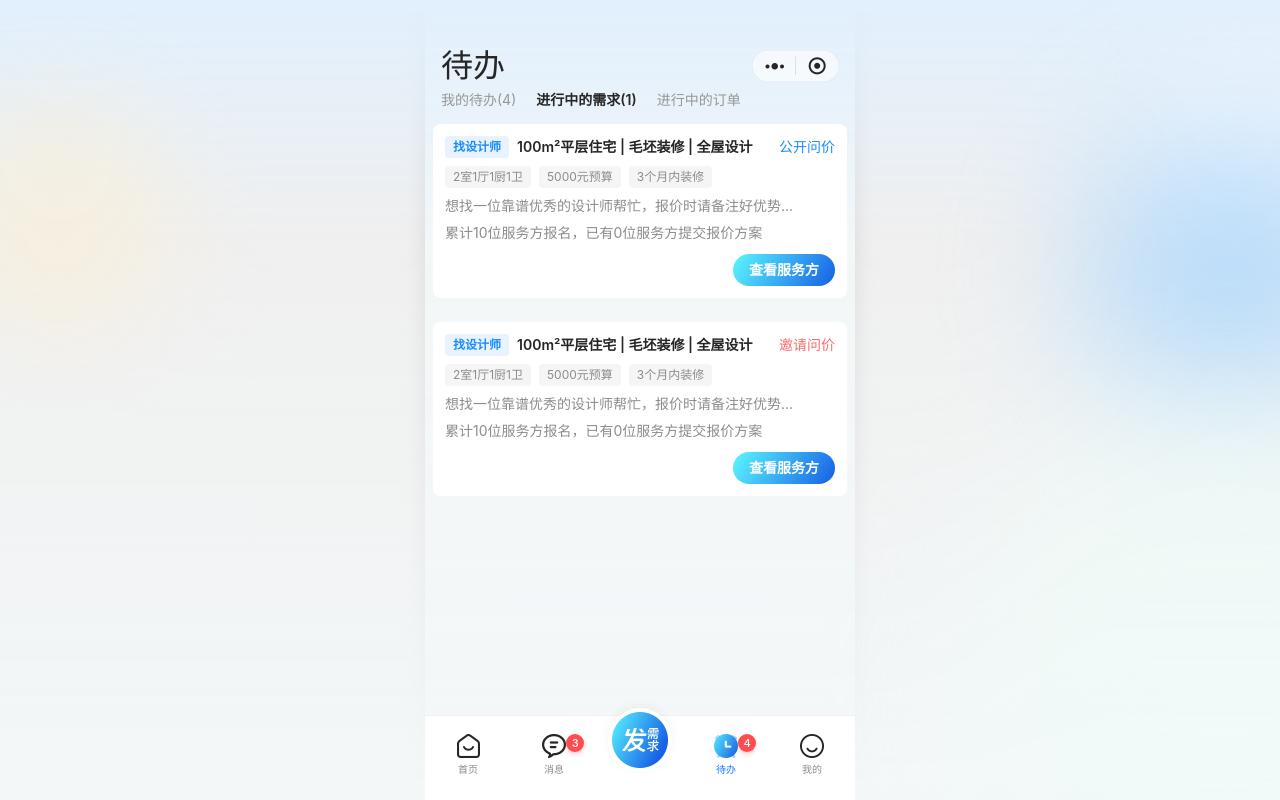
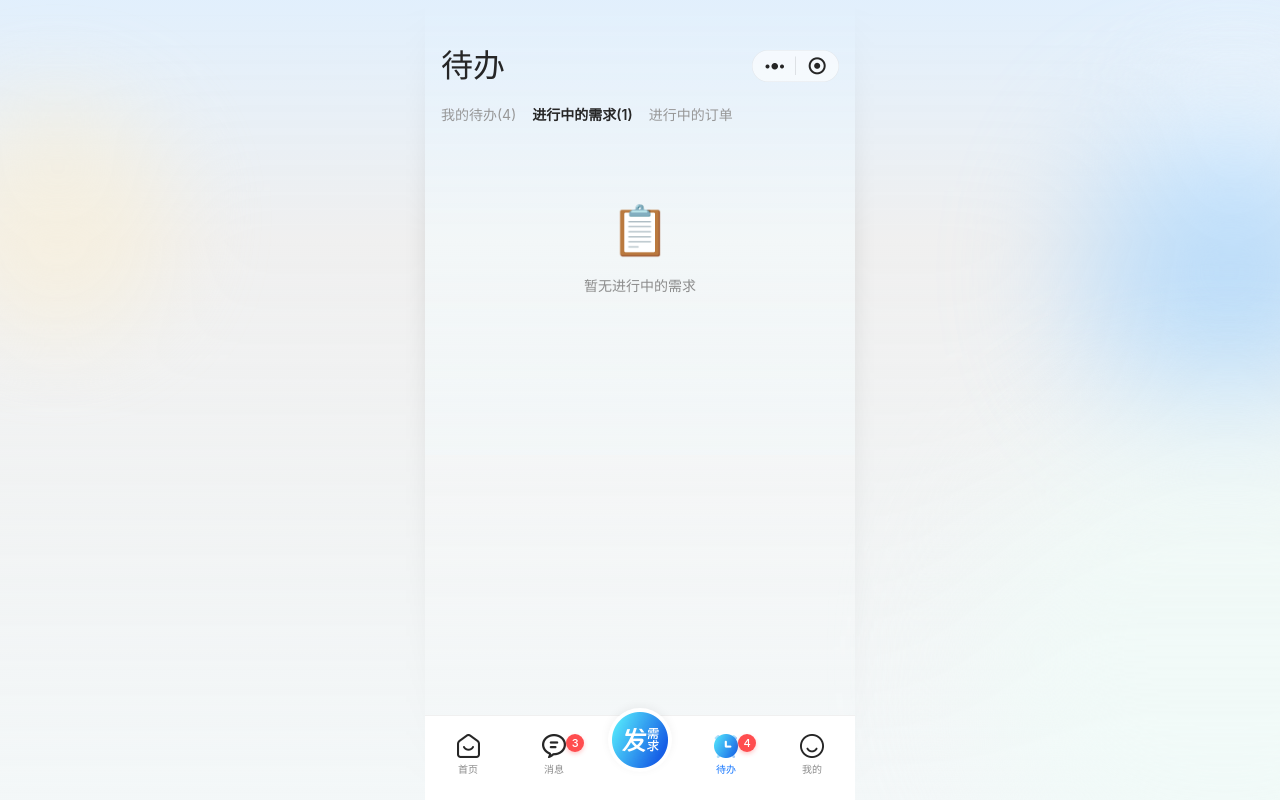
Before and after one commit to crowI9/fabu, a Vue app: page /todo in a window 1280 px wide. Both pictures are taken after a click on the element "进行中的需求(1)". Built offline with nearby package versions, Linux system fonts and the light colour scheme.

Commit message:
重新生成待办页面，保持与消息页面一致的规范

```diff
--- a/src/views/Todo.vue
+++ b/src/views/Todo.vue
@@ -10,7 +10,9 @@
 
     <!-- 顶部导航栏 -->
     <div class="nav-header">
-      <h1 class="main-title">待办</h1>
+      <div class="header-row">
+        <h1 class="main-title">待办</h1>
+      </div>
       <div class="nav-actions">
         <img src="/images/icon/capsule-btn.png" alt="更多" class="capsule-btn">
       </div>
@@ -53,8 +55,10 @@
           </div>
           <div class="divider"></div>
           <div class="card-body">
-            <div class="demand-tag">需求</div>
-            <div class="demand-title">100m²平层住宅 | 毛坯装修 | 全屋设计</div>
+            <div class="demand-row">
+              <div class="demand-tag">需求</div>
+              <div class="demand-title">100m²平层住宅 | 毛坯装修 | 全屋设计</div>
+            </div>
           </div>
           <div class="divider"></div>
           <div class="card-footer">
@@ -76,7 +80,7 @@
             <div class="order-info">
               <span class="order-tag">订单</span>
               <span class="service-name">设计服务</span>
-              <img src="https://placehold.co/20x20" alt="头像" class="avatar-small">
+              <img src="/images/avatar/designer1.jpg" alt="头像" class="avatar-small">
               <span class="user-name">潘晓琪</span>
             </div>
             <div class="order-desc">您有一笔订单待付款，请及时处理</div>
@@ -98,7 +102,7 @@
             <div class="order-info">
               <span class="order-tag">订单</span>
               <span class="service-name">设计服务</span>
-              <img src="https://placehold.co/20x20" alt="头像" class="avatar-small">
+              <img src="/images/avatar/designer1.jpg" alt="头像" class="avatar-small">
               <span class="user-name">潘晓琪</span>
             </div>
             <div class="order-desc">您有一笔订单成果已提交，需要您验收确认</div>
@@ -112,58 +116,17 @@
 
       <!-- 进行中的需求 Tab -->
       <div v-if="activeTab === 'demand'" class="tab-content">
-        <div class="demand-card" v-for="(item, index) in demandList" :key="index">
-          <div class="demand-header">
-            <span class="demand-type">找设计师</span>
-            <span class="demand-title-small">100m²平层住宅 | 毛坯装修 | 全屋设计</span>
-            <span class="demand-status" :class="item.status">{{ item.statusText }}</span>
-          </div>
-          <div class="demand-tags">
-            <span class="tag">2室1厅1厨1卫</span>
-            <span class="tag">5000元预算</span>
-            <span class="tag">3个月内装修</span>
-          </div>
-          <div class="demand-desc">想找一位靠谱优秀的设计师帮忙，报价时请备注好优势...</div>
-          <div class="demand-stats">
-            累计10位服务方报名，已有0位服务方提交报价方案
-          </div>
-          <div class="demand-actions">
-            <button class="action-btn primary">查看服务方</button>
-          </div>
+        <div class="empty-state">
+          <div class="empty-icon">📋</div>
+          <div class="empty-text">暂无进行中的需求</div>
         </div>
       </div>
 
       <!-- 进行中的订单 Tab -->
       <div v-if="activeTab === 'order'" class="tab-content">
-        <div class="order-card" v-for="(item, index) in orderList" :key="index">
-          <div class="order-card-header">
-            <span class="order-card-title">设计服务</span>
-            <span class="order-status-tag">待付款</span>
-          </div>
-          <div class="order-detail-row">
-            <span class="label">服务方</span>
-            <div class="value">
-              <img src="https://placehold.co/20x20" alt="头像" class="avatar-small">
-              <span>潘晓琪</span>
-              <span class="phone">13088888888</span>
-            </div>
-          </div>
-          <div class="order-detail-row">
-            <span class="label">工程费用</span>
-            <span class="value price">¥10000</span>
-          </div>
-          <div class="order-detail-row">
-            <span class="label">当前阶段</span>
-            <span class="value">设计服务阶段一</span>
-          </div>
-          <div class="order-detail-row">
-            <span class="label">当前阶段费用</span>
-            <span class="value price highlight">¥7000</span>
-          </div>
-          <div class="order-card-footer">
-            <button class="action-btn outline">查看详情</button>
-            <button class="action-btn primary">去付款</button>
-          </div>
+        <div class="empty-state">
+          <div class="empty-icon">📦</div>
+          <div class="empty-text">暂无进行中的订单</div>
         </div>
       </div>
     </div>
@@ -178,40 +141,19 @@ import { ref } from 'vue'
 import TabBar from '../components/TabBar.vue'
 
 const activeTab = ref('todo')
-
-const demandList = ref([
-  {
-    status: 'public',
-    statusText: '公开问价'
-  },
-  {
-    status: 'invite',
-    statusText: '邀请问价'
-  }
-])
-
-const orderList = ref([
-  {
-    title: '设计服务',
-    status: '待付款',
-    provider: '潘晓琪',
-    phone: '13088888888',
-    totalPrice: 10000,
-    stage: '设计服务阶段一',
-    stagePrice: 7000
-  }
-])
 </script>
 
 <style scoped>
 .todo-page {
-  min-height: 100vh;
-  min-height: -webkit-fill-available;
+  height: 100vh;
+  height: -webkit-fill-available;
   background: #F3F7F8;
   position: relative;
   /* iOS 状态栏规范：44px 状态栏 */
   padding-top: 44px;
-  padding-bottom: 100px;
+  display: flex;
+  flex-direction: column;
+  overflow: hidden;
 }
 
 /* 渐变背景装饰 - 覆盖整个页面 */
@@ -270,24 +212,31 @@ const orderList = ref([
   filter: blur(68px);
 }
 
-/* 顶部导航栏 */
+/* 顶部导航栏 - 与消息页面保持一致 */
 .nav-header {
   position: relative;
   z-index: 10;
+  padding: 12px 16px;
+  /* iOS 导航栏规范 */
+  height: 44px;
+  flex-shrink: 0;
   display: flex;
   align-items: center;
   justify-content: space-between;
-  padding: 12px 16px;
-  /* iOS 导航栏规范 */
-  height: 44px;
 }
 
-.nav-header .main-title {
-  margin: 0;
+.header-row {
+  display: flex;
+  align-items: center;
+  height: 100%;
+}
+
+.main-title {
   font-size: 32px;
   font-family: 'DingTalk JinBuTi', 'PingFang SC', -apple-system, sans-serif;
   font-weight: 400;
   color: #262626;
+  margin: 0;
   line-height: 30px;
 }
 
@@ -300,7 +249,7 @@ const orderList = ref([
   width: 87px;
   height: 32px;
   object-fit: contain;
-  display: block;
+  cursor: pointer;
 }
 
 /* Tab 切换栏 */
@@ -309,9 +258,9 @@ const orderList = ref([
   z-index: 10;
   display: flex;
   align-items: center;
-  padding: 0 16px;
-  margin-bottom: 12px;
-  gap: 20px;
+  padding: 16px;
+  gap: 16px;
+  flex-shrink: 0;
 }
 
 .tab-item {
@@ -321,32 +270,30 @@ const orderList = ref([
   color: #979797;
   cursor: pointer;
   white-space: nowrap;
-  line-height: 24px;
+  transition: color 0.2s;
 }
 
 .tab-item.active {
-  font-size: 14px;
+  color: #262626;
   font-weight: 600;
-  color: #262626;
 }
 
 /* 内容区域 */
 .content-container {
   position: relative;
   z-index: 10;
-  padding: 0 8px;
-  /* 与页面高度保持一致 */
-  min-height: calc(100vh - 44px - 44px - 36px - 100px);
-  min-height: calc(-webkit-fill-available - 44px - 44px - 36px - 100px);
+  flex: 1;
+  overflow-y: auto;
+  padding: 0 16px 100px;
 }
 
 .tab-content {
   display: flex;
   flex-direction: column;
-  gap: 12px;
+  gap: 16px;
 }
 
-/* 我的待办卡片 */
+/* 待办卡片 */
 .todo-card {
   background: white;
   border-radius: 8px;
@@ -355,14 +302,14 @@ const orderList = ref([
 }
 
 .card-header {
+  padding: 12px 16px;
   position: relative;
-  padding: 12px 8px 8px;
 }
 
 .title-bar {
   position: absolute;
-  left: 9px;
-  top: 28px;
+  left: 16px;
+  top: 20px;
   width: 32px;
   height: 4px;
   background: linear-gradient(90deg, #4E94FC 0%, rgba(120, 201, 253, 0) 89%);
@@ -374,22 +321,30 @@ const orderList = ref([
   font-family: 'PingFang SC', -apple-system, sans-serif;
   font-weight: 600;
   color: #262626;
+  margin: 0;
   line-height: 20px;
-  margin: 0;
 }
 
 .divider {
   height: 1px;
   background: #F6F6F6;
-  margin: 0 8px;
+  margin: 0 16px;
 }
 
 .card-body {
-  padding: 12px 8px;
+  padding: 12px 16px;
+  display: flex;
+  flex-direction: column;
+  gap: 8px;
+}
+
+.demand-row {
+  display: flex;
+  align-items: center;
+  gap: 8px;
 }
 
 .demand-tag {
-  display: inline-flex;
   padding: 4px 8px;
   background: linear-gradient(0deg, #E8F3FF 0%, #E8F3FF 100%), white;
   border-radius: 4px;
@@ -398,11 +353,9 @@ const orderList = ref([
   font-weight: 600;
   color: #198CFE;
   line-height: 14px;
-  margin-right: 8px;
 }
 
 .demand-title {
-  display: inline;
   font-size: 14px;
   font-family: 'PingFang SC', -apple-system, sans-serif;
   font-weight: 600;
@@ -414,11 +367,9 @@ const orderList = ref([
   display: flex;
   align-items: center;
   gap: 8px;
-  margin-bottom: 8px;
 }
 
 .order-tag {
-  display: inline-flex;
   padding: 4px 8px;
   background: rgba(6, 200, 118, 0.10);
   border-radius: 4px;
@@ -461,10 +412,10 @@ const orderList = ref([
 }
 
 .card-footer {
+  padding: 12px 16px;
   display: flex;
   align-items: center;
   justify-content: space-between;
-  padding: 12px 8px;
 }
 
 .stats-text {
@@ -475,22 +426,20 @@ const orderList = ref([
   line-height: 18px;
 }
 
-.stats-text .highlight {
+.highlight {
   color: #198CFE;
   font-weight: 500;
 }
 
-/* 按钮样式 */
 .action-btn {
   padding: 6px 16px;
   border-radius: 22px;
+  border: none;
   font-size: 14px;
   font-family: 'PingFang SC', -apple-system, sans-serif;
   font-weight: 600;
+  cursor: pointer;
   line-height: 20px;
-  border: none;
-  cursor: pointer;
-  white-space: nowrap;
 }
 
 .action-btn.primary {
@@ -498,179 +447,24 @@ const orderList = ref([
   color: white;
 }
 
-.action-btn.outline {
-  background: transparent;
-  color: #198CFE;
-  border: 1px solid #198CFE;
+/* 空状态 */
+.empty-state {
+  display: flex;
+  flex-direction: column;
+  align-items: center;
+  justify-content: center;
+  padding: 60px 20px;
+  gap: 16px;
 }
 
-/* 进行中的需求卡片 */
-.demand-card {
-  background: white;
-  border-radius: 8px;
-  padding: 12px;
-  margin-bottom: 12px;
+.empty-icon {
+  font-size: 48px;
 }
 
-.demand-header {
-  display: flex;
-  align-items: center;
-  gap: 8px;
-  margin-bottom: 8px;
-}
-
-.demand-type {
-  display: inline-flex;
-  padding: 4px 8px;
-  background: #E8F3FF;
-  border-radius: 4px;
-  font-size: 12px;
-  font-family: 'PingFang SC', -apple-system, sans-serif;
-  font-weight: 600;
-  color: #198CFE;
-  line-height: 14px;
-}
-
-.demand-title-small {
-  flex: 1;
-  font-size: 14px;
-  font-family: 'PingFang SC', -apple-system, sans-serif;
-  font-weight: 600;
-  color: #262626;
-  line-height: 18px;
-  overflow: hidden;
-  text-overflow: ellipsis;
-  white-space: nowrap;
-}
-
-.demand-status {
-  font-size: 14px;
-  font-family: 'PingFang SC', -apple-system, sans-serif;
-  font-weight: 400;
-  line-height: 18px;
-}
-
-.demand-status.public {
-  color: #198CFE;
-}
-
-.demand-status.invite {
-  color: #FF6B6B;
-}
-
-.demand-tags {
-  display: flex;
-  gap: 8px;
-  margin-bottom: 8px;
-}
-
-.demand-tags .tag {
-  padding: 4px 8px;
-  background: #F5F5F5;
-  border-radius: 4px;
-  font-size: 12px;
-  font-family: 'PingFang SC', -apple-system, sans-serif;
-  font-weight: 400;
-  color: #8C8C8C;
-  line-height: 14px;
-}
-
-.demand-desc {
+.empty-text {
   font-size: 14px;
   font-family: 'PingFang SC', -apple-system, sans-serif;
   font-weight: 400;
   color: #8C8C8C;
-  line-height: 20px;
-  margin-bottom: 8px;
-}
-
-.demand-stats {
-  font-size: 14px;
-  font-family: 'PingFang SC', -apple-system, sans-serif;
-  font-weight: 400;
-  color: #8C8C8C;
-  line-height: 18px;
-  margin-bottom: 12px;
-}
-
-.demand-actions {
-  display: flex;
-  justify-content: flex-end;
-}
-
-/* 进行中的订单卡片 */
-.order-card {
-  background: white;
-  border-radius: 8px;
-  padding: 16px;
-  margin-bottom: 12px;
-}
-
-.order-card-header {
-  display: flex;
-  align-items: center;
-  justify-content: space-between;
-  margin-bottom: 12px;
-}
-
-.order-card-title {
-  font-size: 16px;
-  font-family: 'PingFang SC', -apple-system, sans-serif;
-  font-weight: 600;
-  color: #262626;
-  line-height: 20px;
-}
-
-.order-status-tag {
-  font-size: 14px;
-  font-family: 'PingFang SC', -apple-system, sans-serif;
-  font-weight: 400;
-  color: #FF6B6B;
-  line-height: 18px;
-}
-
-.order-detail-row {
-  display: flex;
-  align-items: center;
-  justify-content: space-between;
-  margin-bottom: 12px;
-}
-
-.order-detail-row .label {
-  font-size: 14px;
-  font-family: 'PingFang SC', -apple-system, sans-serif;
-  font-weight: 400;
-  color: #8C8C8C;
-  line-height: 18px;
-}
-
-.order-detail-row .value {
-  display: flex;
-  align-items: center;
-  gap: 8px;
-  font-size: 14px;
-  font-family: 'PingFang SC', -apple-system, sans-serif;
-  font-weight: 400;
-  color: #262626;
-  line-height: 16px;
-}
-
-.order-detail-row .value.price {
-  font-weight: 500;
-}
-
-.order-detail-row .value.price.highlight {
-  color: #FF6B6B;
-}
-
-.order-detail-row .value .phone {
-  color: #8C8C8C;
-}
-
-.order-card-footer {
-  display: flex;
-  justify-content: flex-end;
-  gap: 12px;
-  margin-top: 12px;
 }
 </style>
```
Also changed, not shown: 1 other file (tests, documents, lock files or other folders).
